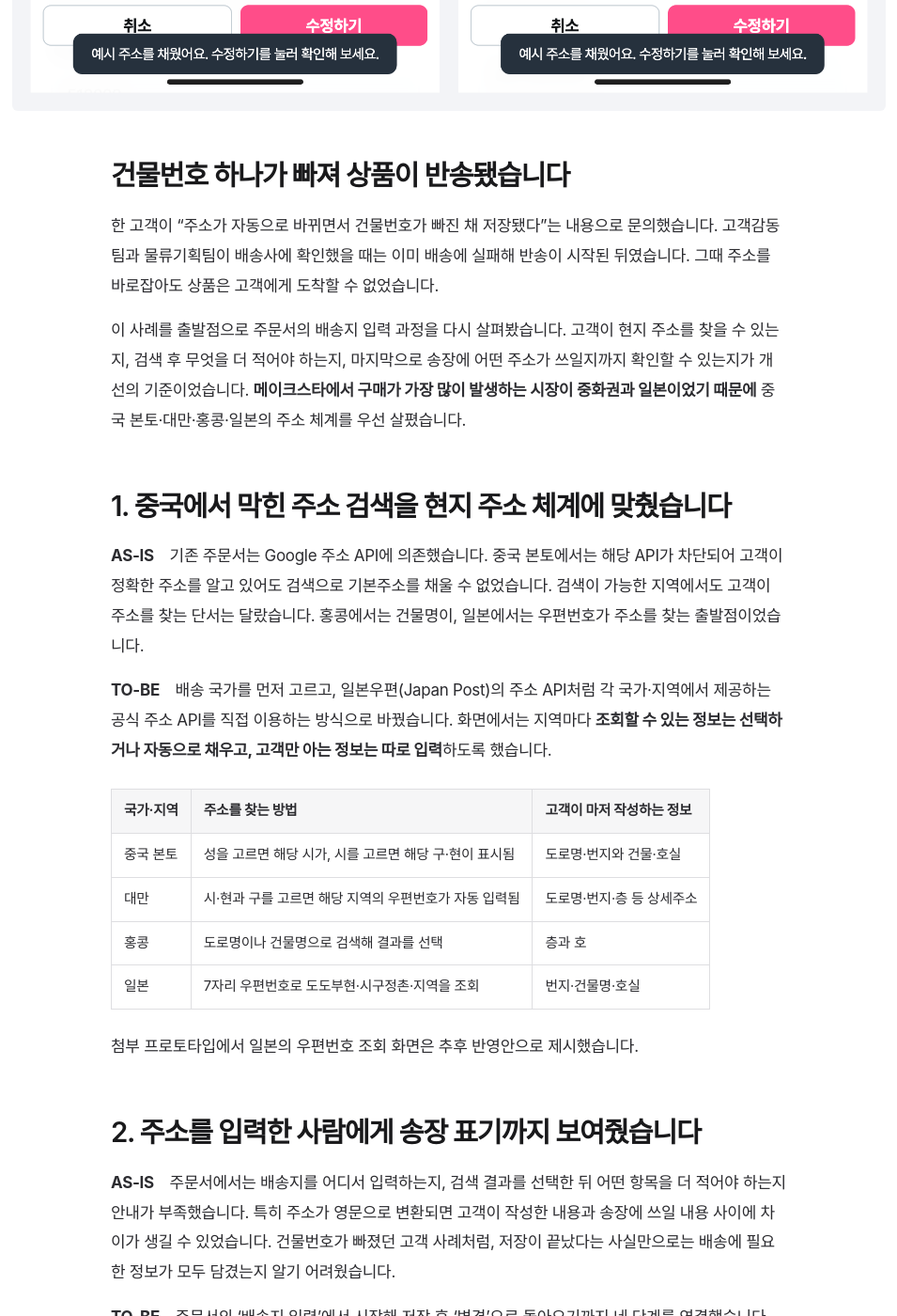
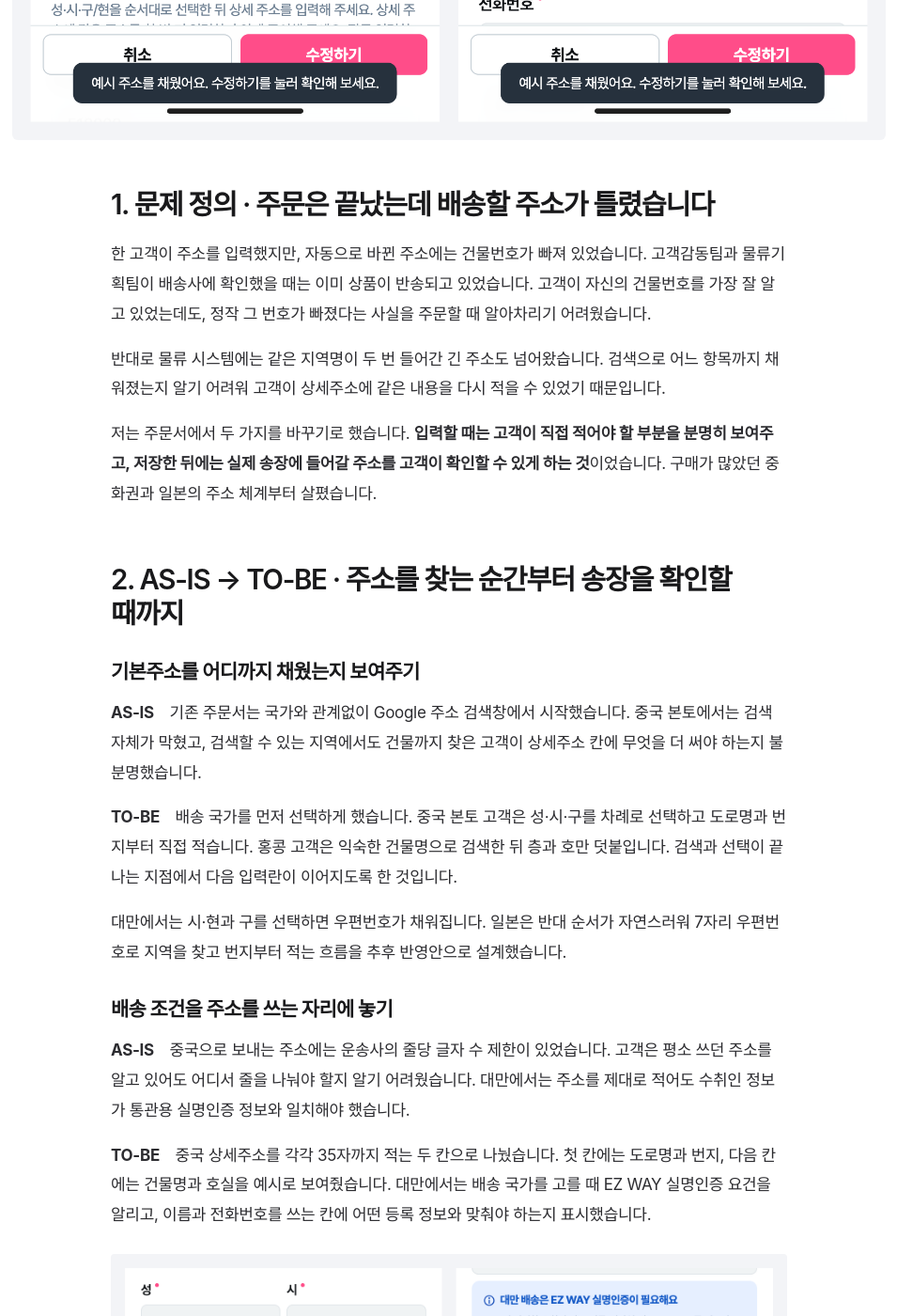
Before and after one commit to behaviodd/behaviodd.github.io, a Jekyll site: the page built from _work/global-address.md, in a window 1280 px wide and 1400 px high, scrolled down 890 px. Shown: the whole window at 94% size, without its empty margins (162-1117 px from the left). Built offline with Jekyll 4.4.1, drawn with Linux system fonts in a browser that asks for light colours; some web fonts are replaced; some of the changed text lies outside the part shown.

Commit message:
배송지 개선 작업기를 문제 정의와 설계 판단, 결과 중심으로 개편

```diff
--- a/_work/global-address.md
+++ b/_work/global-address.md
@@ -5,62 +5,48 @@ company: 메이크스타
 order: 1
 cover: /assets/work/address-regional-forms.png
 cover_alt: 중국의 두 줄 상세주소 입력란과 대만의 EZ WAY 실명인증 안내를 나란히 보여주는 배송지 입력 화면
-description: 국가마다 다른 주소 체계를 따라 입력하고, 배송에 쓰일 영문 주소까지 확인하는 주문 경험을 설계했습니다.
+description: 해외 고객이 현지 주소를 입력하고 송장에 쓰일 영문 주소까지 확인하도록 주문서를 개선했습니다. 물류기획팀이 집계한 이벤트당 최대 주소 오류는 약 400건에서 약 30건으로 줄었습니다.
 ---
 
-## 건물번호 하나가 빠져 상품이 반송됐습니다
+## 1. 문제 정의 · 주문은 끝났는데 배송할 주소가 틀렸습니다
 
-한 고객이 “주소가 자동으로 바뀌면서 건물번호가 빠진 채 저장됐다”는 내용으로 문의했습니다. 고객감동팀과 물류기획팀이 배송사에 확인했을 때는 이미 배송에 실패해 반송이 시작된 뒤였습니다. 그때 주소를 바로잡아도 상품은 고객에게 도착할 수 없었습니다.
+한 고객이 주소를 입력했지만, 자동으로 바뀐 주소에는 건물번호가 빠져 있었습니다. 고객감동팀과 물류기획팀이 배송사에 확인했을 때는 이미 상품이 반송되고 있었습니다. 고객이 자신의 건물번호를 가장 잘 알고 있었는데도, 정작 그 번호가 빠졌다는 사실을 주문할 때 알아차리기 어려웠습니다.
 
-이 사례를 출발점으로 주문서의 배송지 입력 과정을 다시 살펴봤습니다. 고객이 현지 주소를 찾을 수 있는지, 검색 후 무엇을 더 적어야 하는지, 마지막으로 송장에 어떤 주소가 쓰일지까지 확인할 수 있는지가 개선의 기준이었습니다. **메이크스타에서 구매가 가장 많이 발생하는 시장이 중화권과 일본이었기 때문에** 중국 본토·대만·홍콩·일본의 주소 체계를 우선 살폈습니다.
+반대로 물류 시스템에는 같은 지역명이 두 번 들어간 긴 주소도 넘어왔습니다. 검색으로 어느 항목까지 채워졌는지 알기 어려워 고객이 상세주소에 같은 내용을 다시 적을 수 있었기 때문입니다.
 
-## 1. 중국에서 막힌 주소 검색을 현지 주소 체계에 맞췄습니다
+저는 주문서에서 두 가지를 바꾸기로 했습니다. **입력할 때는 고객이 직접 적어야 할 부분을 분명히 보여주고, 저장한 뒤에는 실제 송장에 들어갈 주소를 고객이 확인할 수 있게 하는 것**이었습니다. 구매가 많았던 중화권과 일본의 주소 체계부터 살폈습니다.
 
-**AS-IS**　기존 주문서는 Google 주소 API에 의존했습니다. 중국 본토에서는 해당 API가 차단되어 고객이 정확한 주소를 알고 있어도 검색으로 기본주소를 채울 수 없었습니다. 검색이 가능한 지역에서도 고객이 주소를 찾는 단서는 달랐습니다. 홍콩에서는 건물명이, 일본에서는 우편번호가 주소를 찾는 출발점이었습니다.
+## 2. AS-IS → TO-BE · 주소를 찾는 순간부터 송장을 확인할 때까지
 
-**TO-BE**　배송 국가를 먼저 고르고, 일본우편(Japan Post)의 주소 API처럼 각 국가·지역에서 제공하는 공식 주소 API를 직접 이용하는 방식으로 바꿨습니다. 화면에서는 지역마다 **조회할 수 있는 정보는 선택하거나 자동으로 채우고, 고객만 아는 정보는 따로 입력**하도록 했습니다.
+### 기본주소를 어디까지 채웠는지 보여주기
 
-| 국가·지역 | 주소를 찾는 방법 | 고객이 마저 작성하는 정보 |
-| --- | --- | --- |
-| 중국 본토 | 성을 고르면 해당 시가, 시를 고르면 해당 구·현이 표시됨 | 도로명·번지와 건물·호실 |
-| 대만 | 시·현과 구를 고르면 해당 지역의 우편번호가 자동 입력됨 | 도로명·번지·층 등 상세주소 |
-| 홍콩 | 도로명이나 건물명으로 검색해 결과를 선택 | 층과 호 |
-| 일본 | 7자리 우편번호로 도도부현·시구정촌·지역을 조회 | 번지·건물명·호실 |
+**AS-IS**　기존 주문서는 국가와 관계없이 Google 주소 검색창에서 시작했습니다. 중국 본토에서는 검색 자체가 막혔고, 검색할 수 있는 지역에서도 건물까지 찾은 고객이 상세주소 칸에 무엇을 더 써야 하는지 불분명했습니다.
 
-첨부 프로토타입에서 일본의 우편번호 조회 화면은 추후 반영안으로 제시했습니다.
+**TO-BE**　배송 국가를 먼저 선택하게 했습니다. 중국 본토 고객은 성·시·구를 차례로 선택하고 도로명과 번지부터 직접 적습니다. 홍콩 고객은 익숙한 건물명으로 검색한 뒤 층과 호만 덧붙입니다. 검색과 선택이 끝나는 지점에서 다음 입력란이 이어지도록 한 것입니다.
 
-## 2. 주소를 입력한 사람에게 송장 표기까지 보여줬습니다
+대만에서는 시·현과 구를 선택하면 우편번호가 채워집니다. 일본은 반대 순서가 자연스러워 7자리 우편번호로 지역을 찾고 번지부터 적는 흐름을 추후 반영안으로 설계했습니다.
 
-**AS-IS**　주문서에서는 배송지를 어디서 입력하는지, 검색 결과를 선택한 뒤 어떤 항목을 더 적어야 하는지 안내가 부족했습니다. 특히 주소가 영문으로 변환되면 고객이 작성한 내용과 송장에 쓰일 내용 사이에 차이가 생길 수 있었습니다. 건물번호가 빠졌던 고객 사례처럼, 저장이 끝났다는 사실만으로는 배송에 필요한 정보가 모두 담겼는지 알기 어려웠습니다.
+### 배송 조건을 주소를 쓰는 자리에 놓기
 
-**TO-BE**　주문서의 ‘배송지 입력’에서 시작해 저장 후 ‘변경’으로 돌아오기까지 네 단계를 연결했습니다. 입력 중에는 고쳐야 할 항목을 알려주고, 저장 후에는 고객이 가장 잘 아는 건물번호와 호실을 두 표기에서 직접 대조할 수 있게 했습니다.
+**AS-IS**　중국으로 보내는 주소에는 운송사의 줄당 글자 수 제한이 있었습니다. 고객은 평소 쓰던 주소를 알고 있어도 어디서 줄을 나눠야 할지 알기 어려웠습니다. 대만에서는 주소를 제대로 적어도 수취인 정보가 통관용 실명인증 정보와 일치해야 했습니다.
 
-| 단계 | AS-IS | TO-BE |
-| --- | --- | --- |
-| 배송지 입력 | 입력을 시작할 위치와 필요한 정보가 불분명함 | 주문서의 ‘배송 정보’ 안에 ‘배송지 입력’ 버튼을 배치 |
-| 국가 선택 | 일부 지역은 주소 검색부터 진행하기 어려움 | 배송 국가를 고르면 해당 지역의 입력 항목과 안내를 표시 |
-| 주소 입력 | 검색 결과가 어느 항목에 반영됐는지, 무엇을 고쳐야 하는지 파악하기 어려움 | 자동 입력된 주소와 직접 적을 상세주소를 구분하고 누락·형식 오류를 해당 항목 옆에 표시 |
-| 저장·확인 | 입력 주소와 송장용 영문 주소가 달라도 알아차리기 어려움 | 주문서에 현지어·영문 주소를 함께 표시하고 ‘변경’으로 다시 수정 |
+**TO-BE**　중국 상세주소를 각각 35자까지 적는 두 칸으로 나눴습니다. 첫 칸에는 도로명과 번지, 다음 칸에는 건물명과 호실을 예시로 보여줬습니다. 대만에서는 배송 국가를 고를 때 EZ WAY 실명인증 요건을 알리고, 이름과 전화번호를 쓰는 칸에 어떤 등록 정보와 맞춰야 하는지 표시했습니다.
 
-<figure>
-  <a href="{{ '/assets/work/address-flow-comparison.png' | relative_url }}"><img src="{{ '/assets/work/address-flow-comparison.png' | relative_url }}" alt="배송지 입력, 국가 선택, 주소 입력, 저장·확인의 기존 문제와 개선 화면을 나란히 비교한 표" loading="lazy" style="display:block;width:100%;height:auto"></a>
-  <figcaption>첨부 프로토타입의 네 단계 비교. 마지막 화면에서 고객이 입력한 주소와 송장용 영문 주소를 함께 확인할 수 있습니다.</figcaption>
-</figure>
+![중국의 두 줄 상세주소 입력란과 대만의 EZ WAY 수취인 정보 안내]({{ '/assets/work/address-regional-forms.png' | relative_url }})
 
-[주문서에서 예시 배송지 입력하고 변경해 보기 →]({{ '/assets/work/address-demo.html' | relative_url }})
+### 저장한 뒤에도 건물번호를 대조하고 고칠 수 있게 하기
 
-## 3. 배송·통관 조건을 해당 입력란에서 안내했습니다
+**AS-IS**　주소를 저장하면 입력은 끝났지만, 고객이 현지어로 적은 건물번호와 호실이 영문 송장에도 그대로 남았는지 확인하기 어려웠습니다. 처음 문의한 고객에게 필요했던 건 상품이 발송되기 전에 두 주소를 대조할 기회였습니다.
 
-**AS-IS**　주소를 정확히 알고 있어도 운송사의 글자 수 제한에 맞춰 어디서 줄을 나눠야 하는지, 통관 시 어떤 이름과 연락처를 사용하는지까지 고객이 알기는 어려웠습니다. 필요한 안내가 입력란과 떨어져 있으면 평소 쓰던 주소와 수취인 정보를 그대로 작성할 수 있었습니다.
+**TO-BE**　주소를 저장하면 주문서의 ‘배송 정보’에 현지어 주소와 송장용 영문 주소가 함께 보이도록 했습니다. 두 표기를 읽다가 건물번호가 빠진 것을 발견하면 바로 옆의 ‘변경’에서 배송지를 다시 열어 고칠 수 있습니다.
 
-**TO-BE**　중국 상세주소는 한 줄에 35자까지 입력할 수 있는 두 칸으로 나눴습니다. 첫 줄에는 도로명과 번지를, 다음 줄에는 건물명과 호실을 적은 예시를 보여줬습니다. 대만에서는 국가를 선택하는 순간 EZ WAY 실명인증 요건을 보여주고, 이름과 전화번호를 적는 칸에는 각각 어떤 등록 정보와 일치해야 하는지 안내했습니다.
+![배송지 입력부터 저장 후 현지어·영문 주소 확인까지 네 단계의 변경 전후 화면]({{ '/assets/work/address-flow-comparison.png' | relative_url }})
 
-<figure>
-  <a href="{{ '/assets/work/address-regional-forms.png' | relative_url }}"><img src="{{ '/assets/work/address-regional-forms.png' | relative_url }}" alt="왼쪽은 중국 성·시·구 선택 및 두 줄 상세주소, 오른쪽은 대만 EZ WAY 안내와 수취인 이름 입력 화면" loading="lazy" style="display:block;width:100%;height:auto"></a>
-  <figcaption>중국과 대만에 예시 배송지를 입력한 화면. 같은 주문서에서도 선택한 지역에 따라 주소 항목과 통관 안내가 달라집니다.</figcaption>
-</figure>
+[예시 주문서에서 호실을 바꾸고 송장 주소 확인하기 →]({{ '/assets/work/address-demo.html' | relative_url }})
 
-## 이벤트당 주소 오류는 최대 약 400건에서 약 30건으로 줄었습니다
+## 3. 결과 · 이벤트당 최대 주소 오류가 약 400건에서 약 30건으로 줄었습니다
+
+물류기획팀이 각 기간에 주소 오류가 가장 많았던 이벤트를 비교했습니다. 개선 전에는 한 이벤트에서 약 400건까지 확인됐고, 최근에는 가장 많았던 이벤트도 약 30건이었습니다. 주소 오류가 한 건도 없었던 이벤트도 있었습니다.
 
 <figure style="margin: 1.5rem 0" aria-label="물류기획팀이 확인한 이벤트당 최대 주소 오류 건수. 이전 약 400건, 최근 약 30건.">
   <figcaption><strong>이벤트당 최대 주소 오류 건수</strong></figcaption>
@@ -70,4 +56,4 @@ description: 국가마다 다른 주소 체계를 따라 입력하고, 배송에
   </div>
 </figure>
 
-물류기획팀에 따르면 최근에는 **주소 오류가 0건인 이벤트**도 있었습니다. 그래프는 각 기간에 오류가 가장 많았던 이벤트의 건수를 비교한 값입니다. 이벤트별 주문량을 알 수 없어 주문 대비 오류율은 산출하지 않았습니다.
+집계 기준은 이벤트 한 건에서 발생한 주소 오류의 건수입니다. 이벤트별 주문량 자료가 없어 주문 대비 오류율은 계산할 수 없습니다.
```
